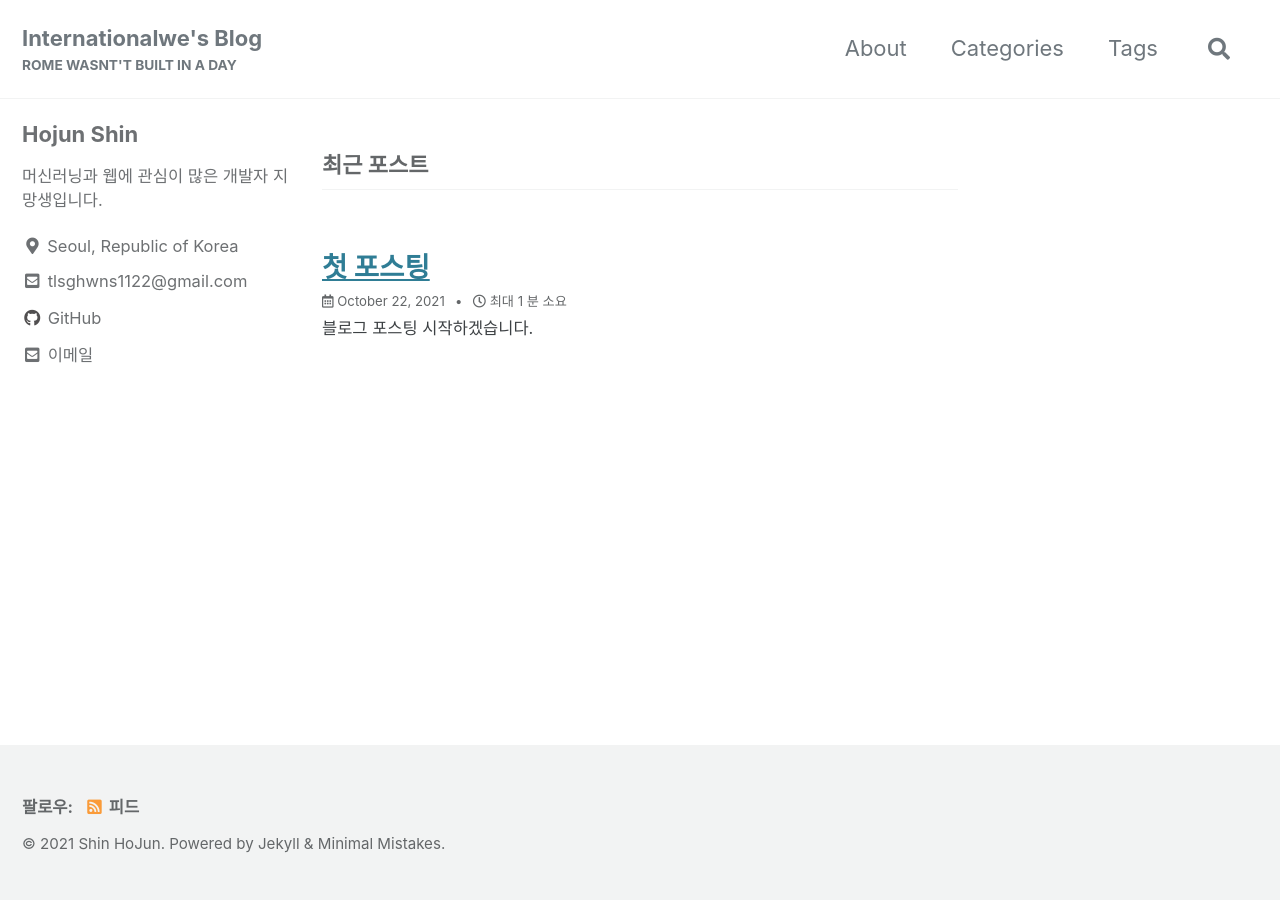
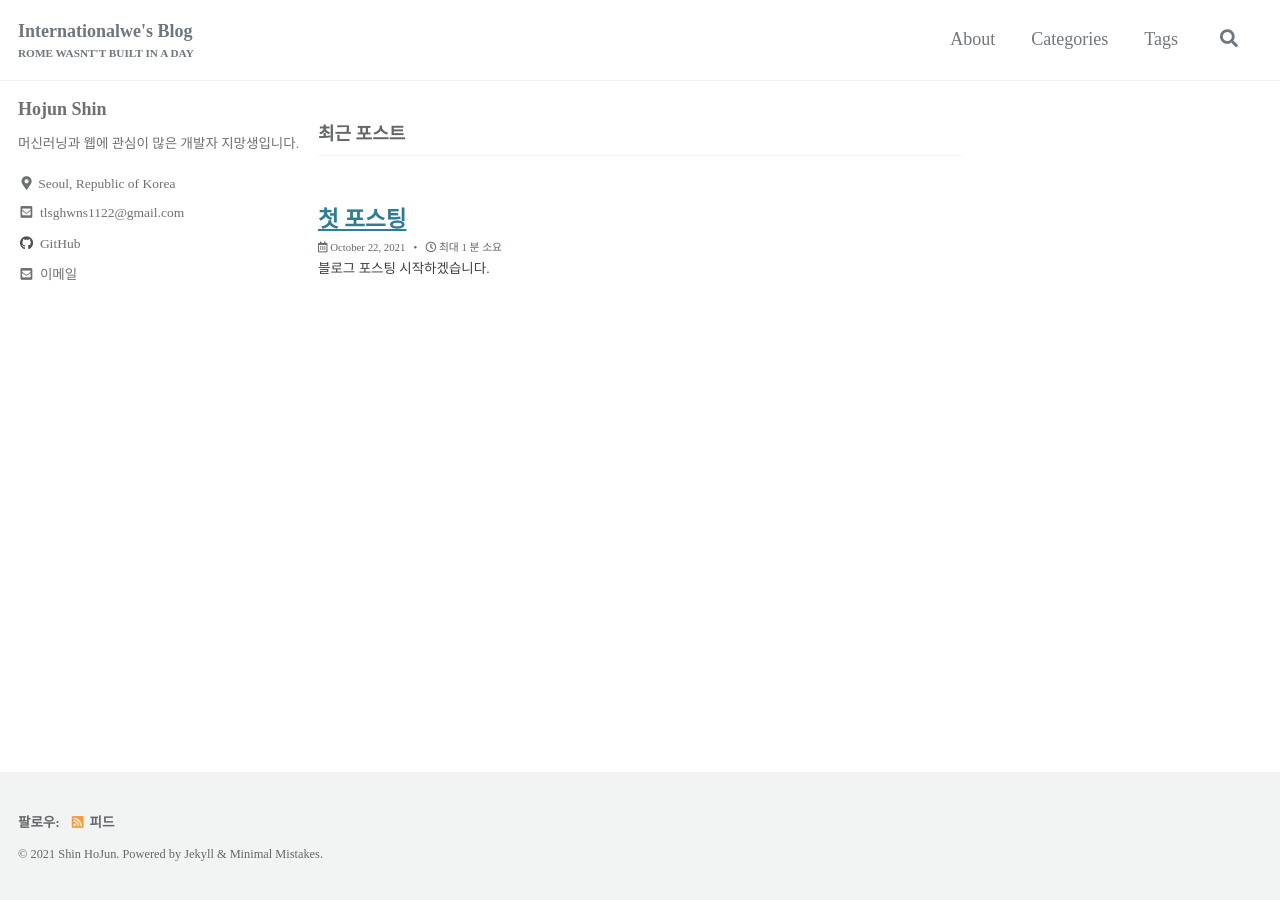
Before and after one commit to internationalwe/internationalwe.github.io, a Jekyll site: the page built from index.html, in a window 1280 px wide. Built offline with Jekyll 4.4.1, drawn with Linux system fonts in a browser that asks for light colours; cached includes are drawn as plain includes; some web fonts are replaced; the list of posts is cut into pages by our own code.

Commit message:
change font

```diff
--- a/_sass/minimal-mistakes.scss
+++ b/_sass/minimal-mistakes.scss
@@ -38,6 +38,3 @@
 @import 'minimal-mistakes/archive';
 @import 'minimal-mistakes/sidebar';
 @import 'minimal-mistakes/print';
-
-/* fonts */
-@import url('https://fonts.googleapis.com/css2?family=Hi+Melody&display=swap');
--- a/_sass/minimal-mistakes/_variables.scss
+++ b/_sass/minimal-mistakes/_variables.scss
@@ -14,8 +14,8 @@ $indent-var: 1.3em !default;
 
 /* system typefaces */
 $serif: Georgia, Times, serif !default;
-$sans-serif: -apple-system, BlinkMacSystemFont, 'Hi Melody', 'Roboto',
-	'Segoe UI', 'Helvetica Neue', 'Lucida Grande', Arial, sans-serif !default;
+$sans-serif: -apple-system, BlinkMacSystemFont, 'Roboto', 'Segoe UI',
+	'Helvetica Neue', 'Lucida Grande', Arial, sans-serif !default;
 $monospace: Monaco, Consolas, 'Lucida Console', monospace !default;
 
 /* sans serif typefaces */
--- a/assets/css/main.scss
+++ b/assets/css/main.scss
@@ -2,7 +2,42 @@
 # Only the main Sass file needs front matter (the dashes are enough)
 ---
 
+// https://mmistakes.github.io/minimal-mistakes/docs/stylesheets/#customizing
+$sans-serif: 'Hi Melody';
+$monospace: 'Ubuntu Mono';
+$type-size-4-5: 1.12em !default;
+
 @charset "utf-8";
 
 @import "minimal-mistakes/skins/{{ site.minimal_mistakes_skin | default: 'default' }}"; // skin
-@import "minimal-mistakes"; // main partials
+@import 'minimal-mistakes'; // main partials
+
+@import url('https://fonts.googleapis.com/css2?family=Hi+Melody&display=swap');
+
+// https://github.com/mmistakes/minimal-mistakes/issues/1219
+html {
+	font-size: 12px; // change to whatever
+
+	@include breakpoint($medium) {
+		font-size: 14px; // change to whatever
+	}
+
+	@include breakpoint($large) {
+		font-size: 16px; // change to whatever
+	}
+
+	@include breakpoint($x-large) {
+		font-size: 18px; // change to whatever
+	}
+}
+
+.highlight {
+	font-family: $monospace;
+	font-size: $type-size-4-5;
+}
+
+.language-plaintext {
+	font-family: $monospace;
+	font-size: $type-size-5;
+	background: #c0ffee;
+}
```
